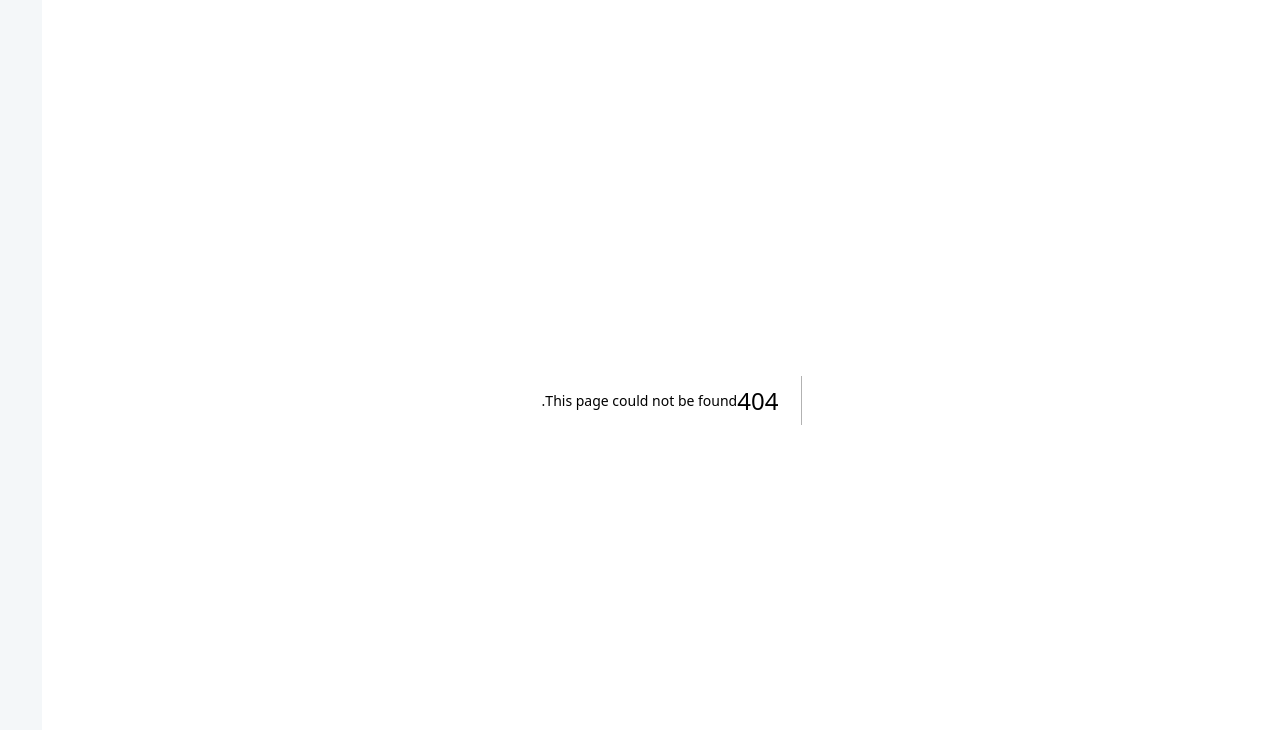
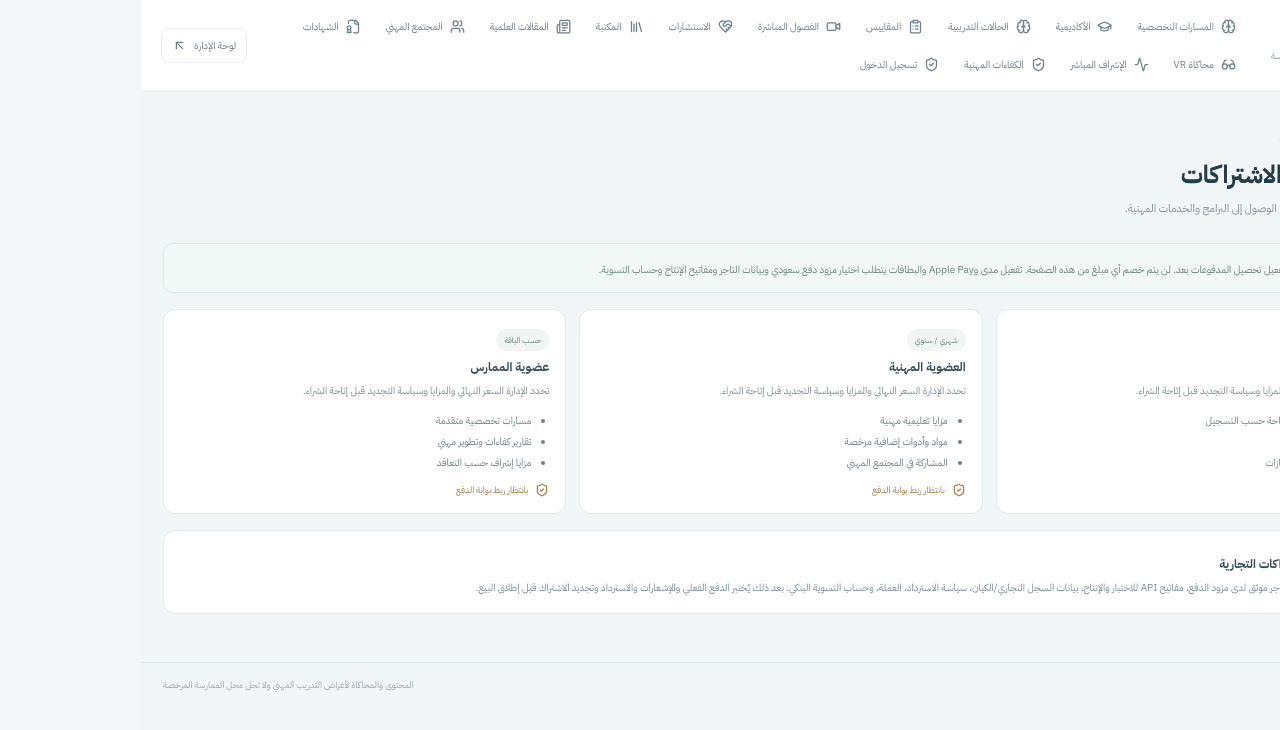
Before and after one commit to ffgg35646-ops/111111, a Next.js app: page /membership in a window 1280 px wide. Before the commit this address had no page. Shown: the top 730 px of the page. Built offline with nearby package versions, Linux system fonts and the light colour scheme.

Commit message:
Add ETZAN membership plans and transparent activation status

```diff
--- /dev/null
+++ b/app/membership/page.tsx
@@ -0,0 +1,4 @@
+import {CheckCircle2,ShieldCheck,WalletCards} from "lucide-react";
+import {PlatformLayout} from "@/components/platform-layout";
+const plans=[{name:"عضوية المتعلم",period:"شهري / سنوي",items:["الوصول إلى البرامج المتاحة حسب التسجيل","متابعة تقدم التعلم","سجل الشهادات والإنجازات"]},{name:"العضوية المهنية",period:"شهري / سنوي",items:["مزايا تعليمية مهنية","مواد وأدوات إضافية مرخصة","المشاركة في المجتمع المهني"]},{name:"عضوية الممارس",period:"حسب الباقة",items:["مسارات تخصصية متقدمة","تقارير كفاءات وتطوير مهني","مزايا إشراف حسب التعاقد"]}];
+export default function MembershipPage(){return <PlatformLayout title="العضويات والاشتراكات" description="خيارات عضوية مقترحة لتنظيم الوصول إلى البرامج والخدمات المهنية."><div className="portal-callout"><WalletCards size={16}/> تنبيه تشغيلي: لم يتم تفعيل تحصيل المدفوعات بعد. لن يتم خصم أي مبلغ من هذه الصفحة. تفعيل مدى وApple Pay والبطاقات يتطلب اختيار مزود دفع سعودي وبيانات التاجر ومفاتيح الإنتاج وحساب التسوية.</div><div className="portal-grid" style={{marginTop:16}}>{plans.map((p,i)=><article className="portal-card" key={p.name}><span className="portal-chip">{p.period}</span><h3>{p.name}</h3><p>تحدد الإدارة السعر النهائي والمزايا وسياسة التجديد قبل إتاحة الشراء.</p><ul style={{paddingRight:18,color:"#6e818a",fontSize:10,lineHeight:2.1}}>{p.items.map(x=><li key={x}>{x}</li>)}</ul><div style={{display:"flex",gap:7,alignItems:"center",color:"#a17d42",fontSize:9}}><ShieldCheck size={14}/> بانتظار ربط بوابة الدفع</div></article>)}</div><section className="portal-card" style={{marginTop:16}}><h3>متطلبات تفعيل الاشتراكات التجارية</h3><p>يلزم تزويد المنصة بحساب تاجر موثق لدى مزود الدفع، مفاتيح API للاختبار والإنتاج، بيانات السجل التجاري/الكيان، سياسة الاسترداد، العملة، وحساب التسوية البنكي. بعد ذلك يُختبر الدفع الفعلي والإشعارات والاسترداد وتجديد الاشتراك قبل إطلاق البيع.</p></section></PlatformLayout>}
```
